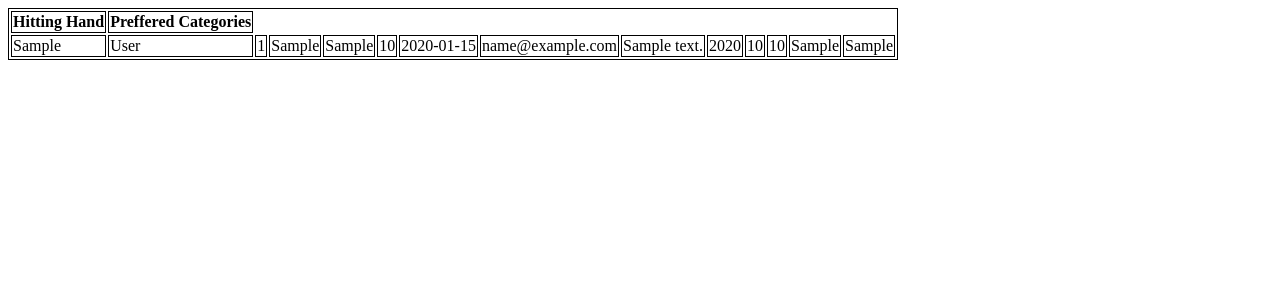
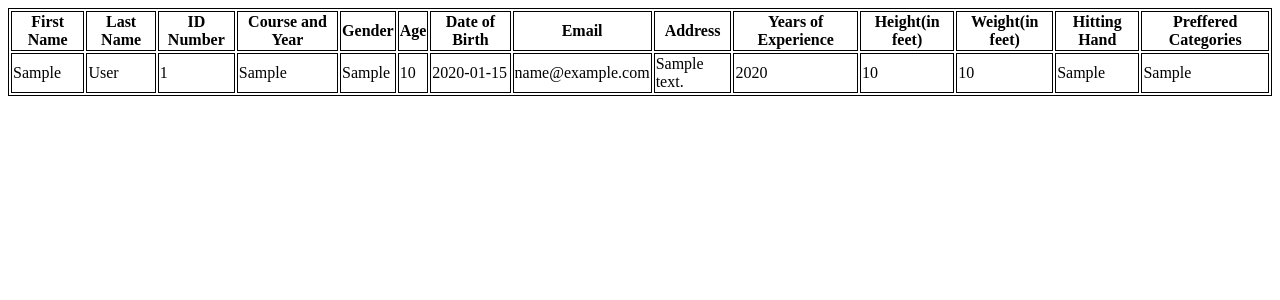
Before and after one commit to TanoyJL/CPE75N_Project, a CodeIgniter app: page /CPE75N_PROJECT/index.php/lawntennis/view in a window 1280 px wide. Shown: the top 300 px of the page. Run offline with CodeIgniter, Linux system fonts and the light colour scheme; tables that the repository leaves empty hold one stand-in row (values such as "Sample post").

Commit message:
edit lawntennis

```diff
--- a/application/views/players/rLawntennis_view.php
+++ b/application/views/players/rLawntennis_view.php
@@ -13,6 +13,18 @@
 	</center>
 	<table>
 		  <tr>
+		  	<th>First Name</th>
+		    <th>Last Name</th>
+		    <th>ID Number</th>
+		    <th>Course and Year</th>
+		    <th>Gender</th>
+		    <th>Age</th>
+		    <th>Date of Birth</th>
+		    <th>Email</th>
+		    <th>Address</th>
+		    <th>Years of Experience</th>
+		    <th>Height(in feet)</th>
+		    <th>Weight(in feet)</th>
 		    <th>Hitting Hand</th>
 		    <th>Preffered Categories</th>
 		  </tr>
```
